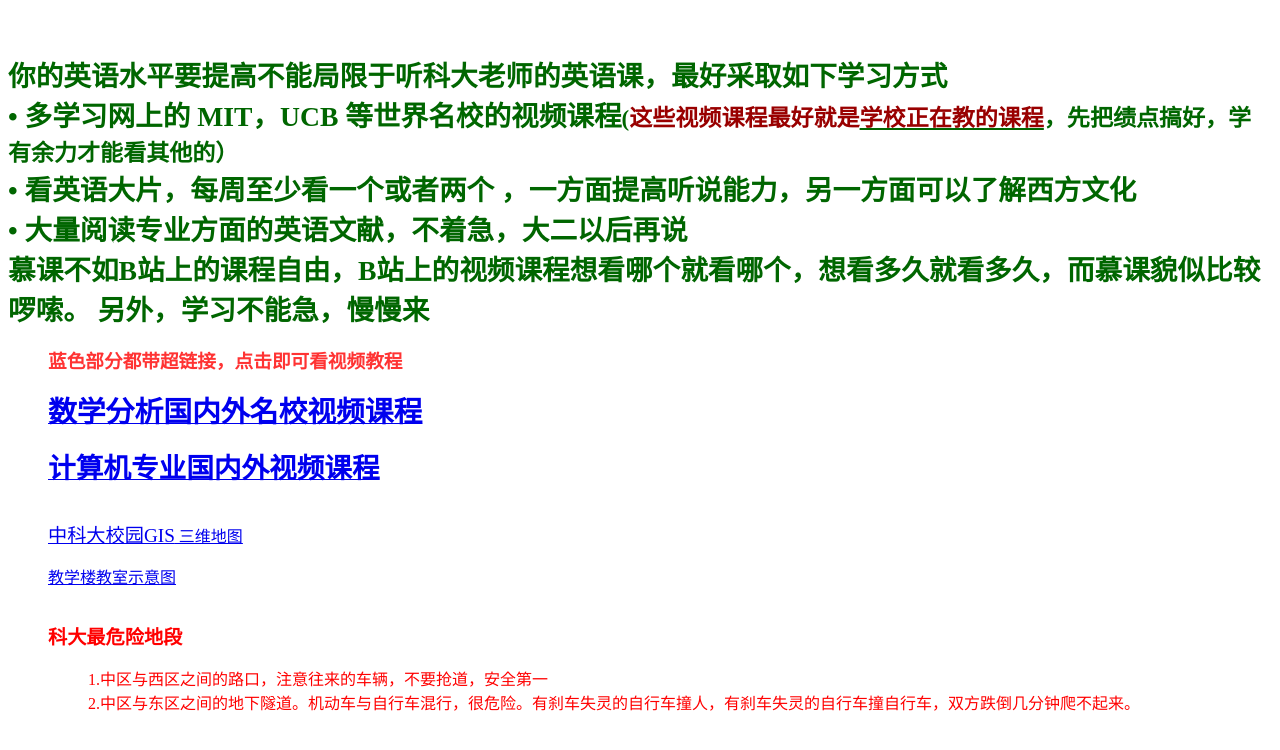
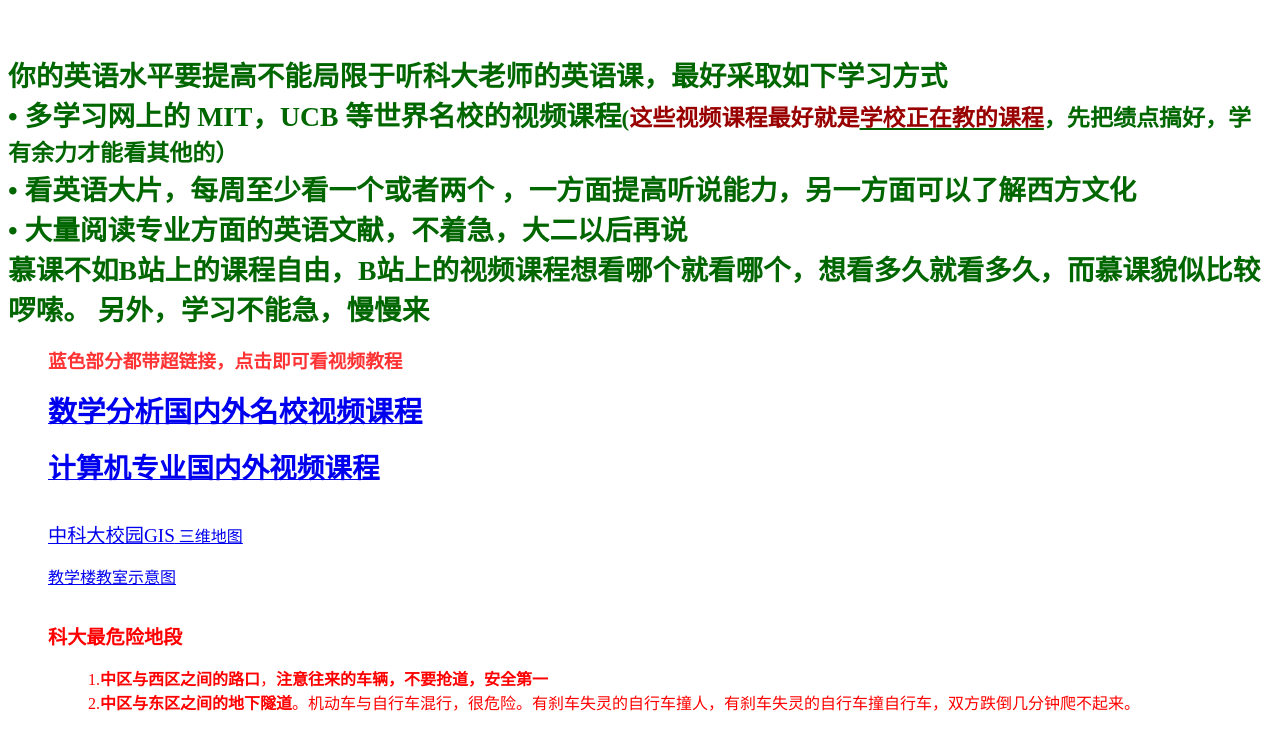
Before and after one commit to ustcf/ustcf.github.io, a plain HTML site: page index.html in a window 1280 px wide. Drawn offline with Linux system fonts and the light colour scheme.

Commit message:
Add files via upload

```diff
--- a/index.html
+++ b/index.html
@@ -1,5 +1,6 @@
 <!DOCTYPE html>
 <html><head>
+
 
 
 
@@ -31,10 +32,10 @@
 </span></font></p>
 <p style="margin-bottom: 0cm; margin-left: 40px;"><font face="Times New Roman, serif"><span lang="en-US"><big><span style="color: red; font-weight: bold;">科大最危险地段</span> </big><br>
 </span></font></p>
-<p style="margin-bottom: 0cm; margin-left: 80px; color: red;"><font face="Times New Roman, serif"><span lang="en-US"> 1.中区与西区之间的路口，注意往来的车辆，不要抢道，安全第一<br>
+<p style="margin-bottom: 0cm; margin-left: 80px; color: red;"><font face="Times New Roman, serif"><span lang="en-US"> 1.<span style="font-weight: bold;">中区与西区之间的路口</span>，<span style="font-weight: bold;">注意往来的车辆，不要抢道，安全第一</span><br>
 </span></font></p>
 <div style="margin-left: 40px;">
-<div style="margin-left: 40px; color: red;"><font face="Times New Roman, serif"><span lang="en-US"> 2.中区与东区之间的地下隧道</span></font>。机动车与自行车混行，很危险。有刹车失灵的自行车撞人，有刹车失灵的自行车撞自行车，双方跌倒几分钟爬不起来。</div>
+<div style="margin-left: 40px; color: red;"><font face="Times New Roman, serif"><span lang="en-US"> 2.<span style="font-weight: bold;">中区与东区之间的地下隧道</span></span></font>。机动车与自行车混行，很危险。有刹车失灵的自行车撞人，有刹车失灵的自行车撞自行车，双方跌倒几分钟爬不起来。</div>
 <font face="Times New Roman, serif"><span lang="en-US"></span></font></div>
 <p style="margin-bottom: 0cm;"><font face="Times New Roman, serif"><span lang="en-US">
 <br>
```
